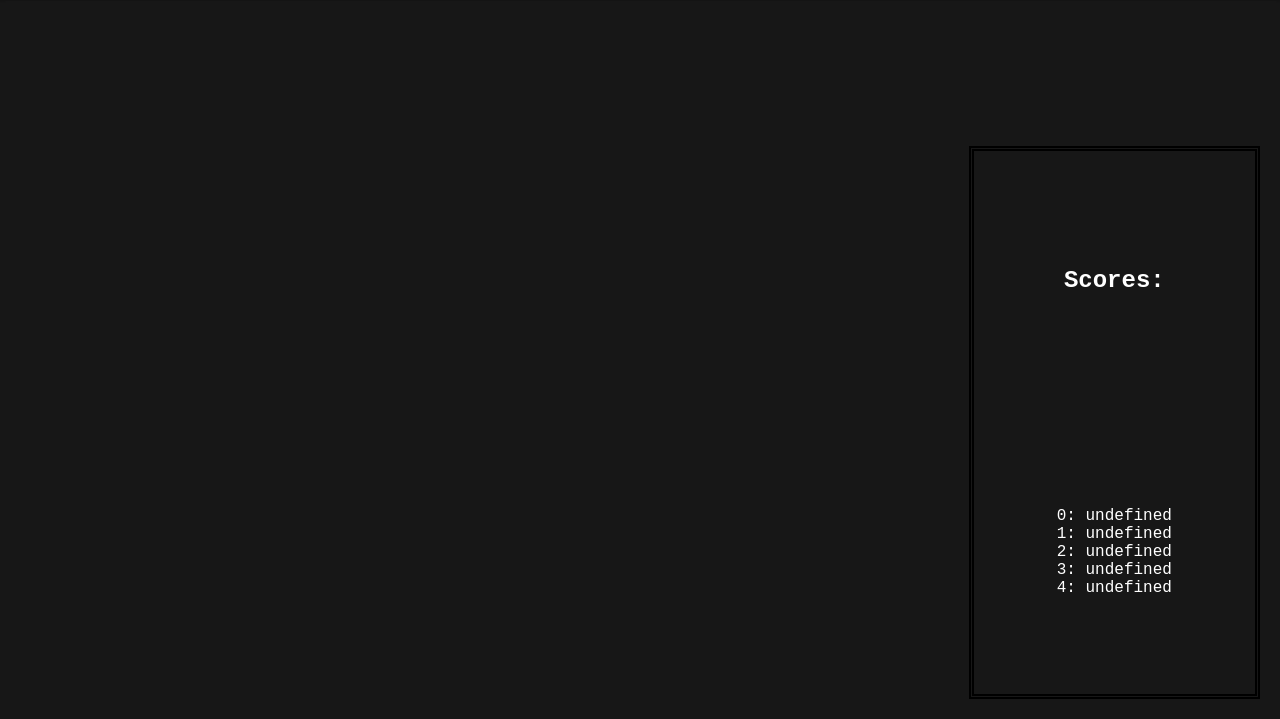
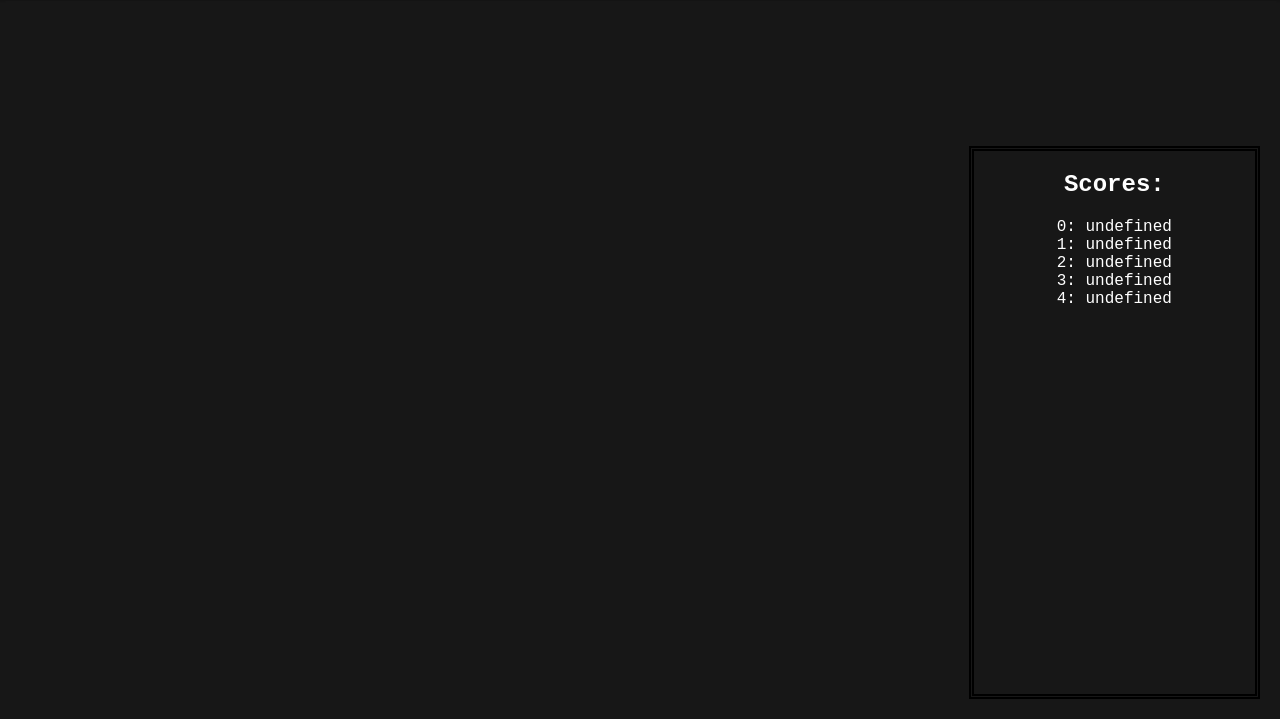
Before and after one commit to spiderforrest/subturingfuge, a plain HTML site: page join/ui_testing.html in a window 1280 px wide. Shown: the part 81-800 px from the top of the page. Drawn offline with nearby package versions, Linux system fonts and the light colour scheme.

Commit message:
fixed scoreboard box

```diff
--- a/render-utils.js
+++ b/render-utils.js
@@ -368,8 +368,8 @@ export function renderScoreboard(players) {
     h2.textContent = 'Scores:';
     // set classes
     console.log(uiBox);
-    uiBox.classList.add('ui-box-right-column-mid-bottom');
-    uiBox.classList.add('flexbox-column-centered');
+    uiBox.classList.add('ui-box-right-column-mid');
+    uiBox.classList.add('flexbox-column-top');
     // loop through players and create username/score objects
     for (const [username, obj] of Object.entries(players)) {
         // create score entry
--- a/styles/game.css
+++ b/styles/game.css
@@ -63,12 +63,24 @@ main {
     grid-row: 2/4;
     border: thick double black;
 }
+.ui-box-right-column-mid {
+    background-color: #171717;
+    grid-column: 3/4;
+    grid-row: 2/4;
+    border: thick double black;
+}
 
 .flexbox-column-centered {
     display: flex;
     flex-flow: column nowrap;
     align-items: center;
     justify-content: space-around;
+}
+
+.flexbox-column-top {
+    display: flex;
+    flex-flow: column nowrap;
+    align-items: center;
 }
 
 .flexbox-column-left-justified {
```
